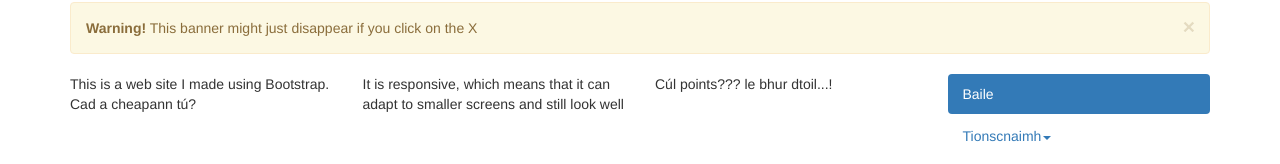
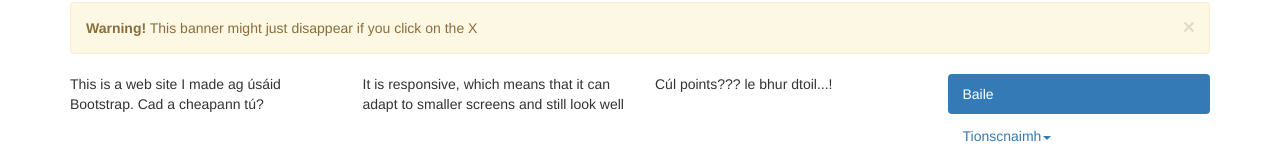
Before and after one commit to teicneolai/teicneolai.github.io, a website: page index.html in a window 1280 px wide. Shown: the part 340-504 px from the top of the page. Drawn offline with nearby package versions, Linux system fonts and the light colour scheme.

Commit message:
athrú beag
Faic le rá

```diff
--- a/index.html
+++ b/index.html
@@ -46,7 +46,7 @@
 
   <div class="row">
     <div class="col-md-3">
-      <p>This is a web site I made using Bootstrap. Cad a cheapann tú?</p>
+      <p>This is a web site I made ag úsáid Bootstrap. Cad a cheapann tú?</p>
     </div>
     <div class="col-md-3">
       <p>It is responsive, which means that it can adapt to smaller screens and still look well</p>
```
